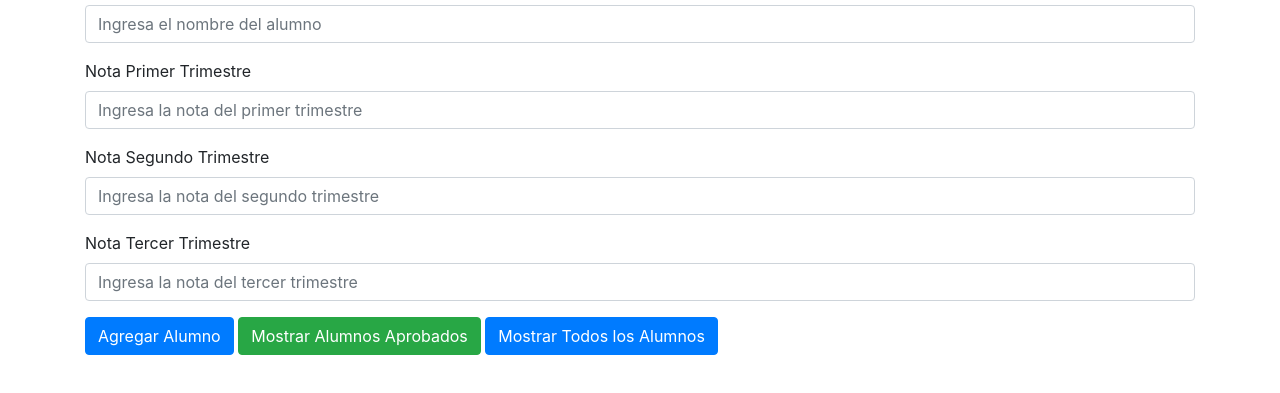
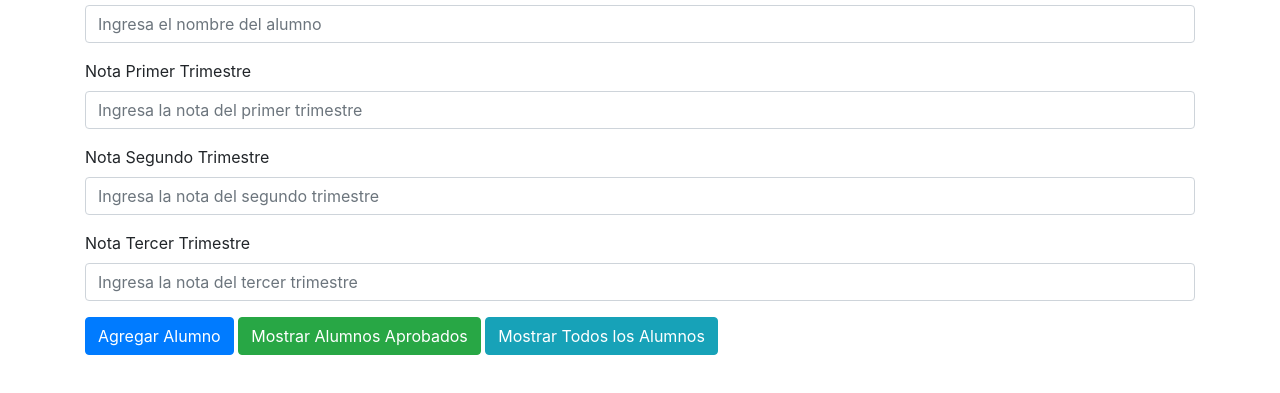
Before and after one commit to nicolasbulacio/ProyectoFinalJS-Bulacio, a plain HTML site: page index.html in a window 1280 px wide. Shown: the part 193-586 px from the top of the page. Drawn offline with nearby package versions, Linux system fonts and the light colour scheme; some packages are replaced by stand-ins of ours; a script that the page names is missing.

Commit message:
Update index.html

```diff
--- a/index.html
+++ b/index.html
@@ -35,7 +35,7 @@
 
             <button id="mostrar" class="btn btn-success">Mostrar Alumnos Aprobados</button>
 
-            <button id="mostrarTodos" type="button" class="btn btn-primary ">Mostrar Todos los Alumnos</button>
+            <button id="mostrarTodos" type="button" class="btn btn-info ">Mostrar Todos los Alumnos</button>
 
         </form>
 
```
